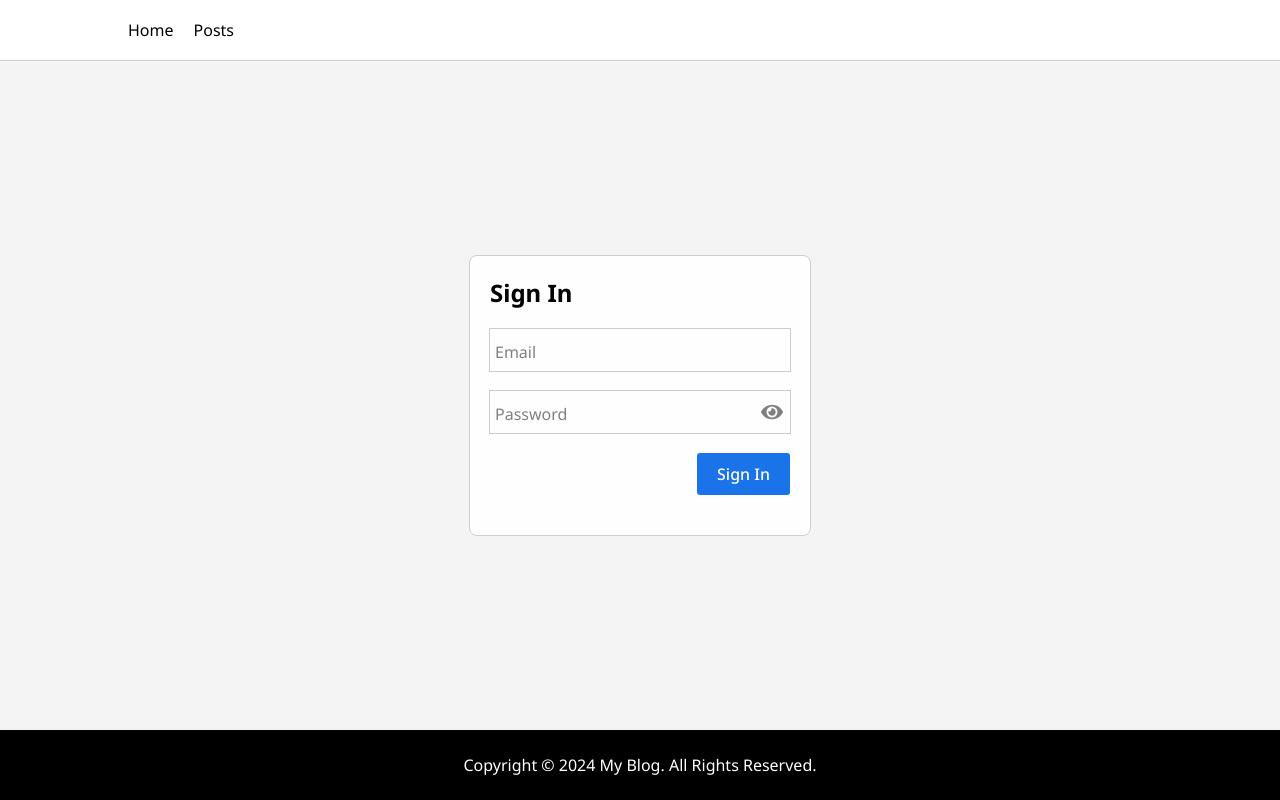
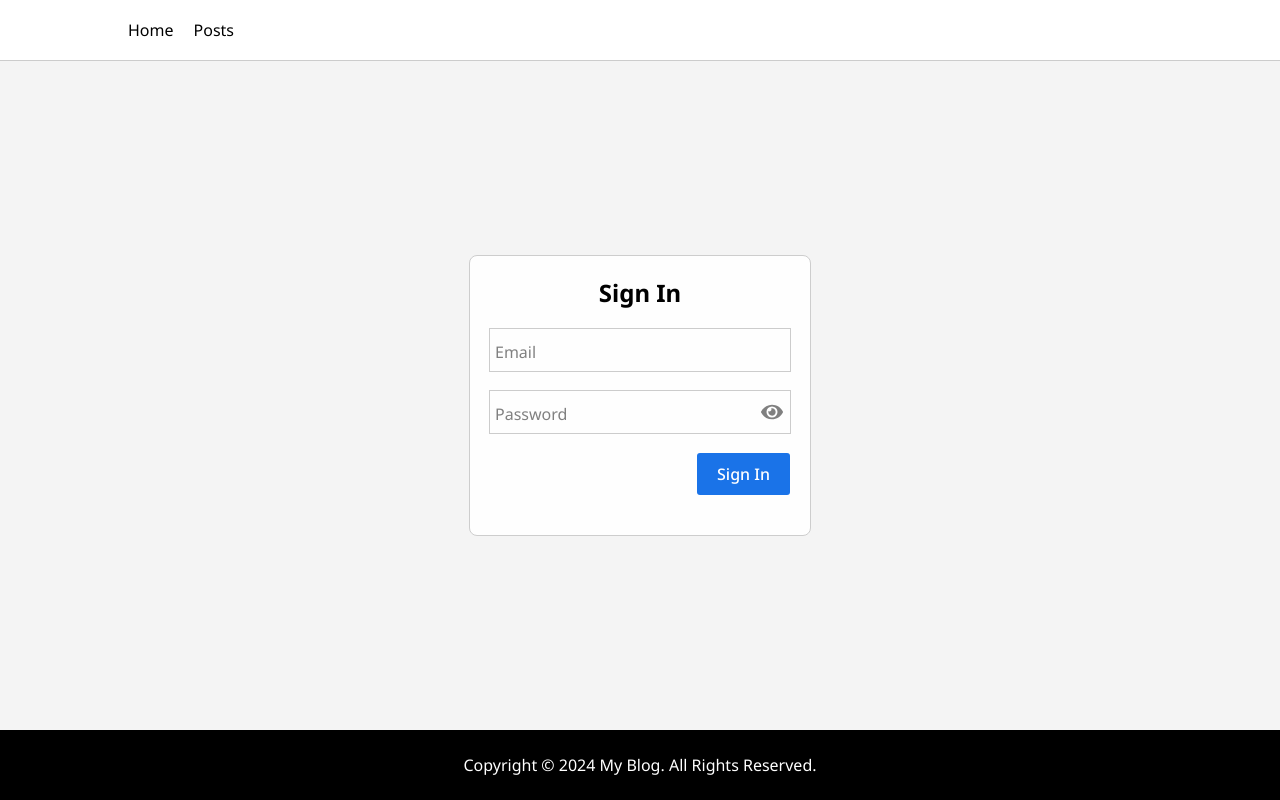
Before and after one commit to Moataz84/cms-nextjs, a Next.js app: page /login in a window 1280 px wide. Built offline with nearby package versions, Linux system fonts and the light colour scheme.

Commit message:
logic for login page

```diff
--- a/app/styles/auth.css
+++ b/app/styles/auth.css
@@ -16,6 +16,10 @@
   flex-direction: column;
   gap: 20px;
   padding: 20px 20px;
+}
+
+.auth form h2 {
+  align-self: center;
 }
 
 .auth form button {
```
Also changed, not shown: utils/actions/login.js (added, +10 -0 lines).
